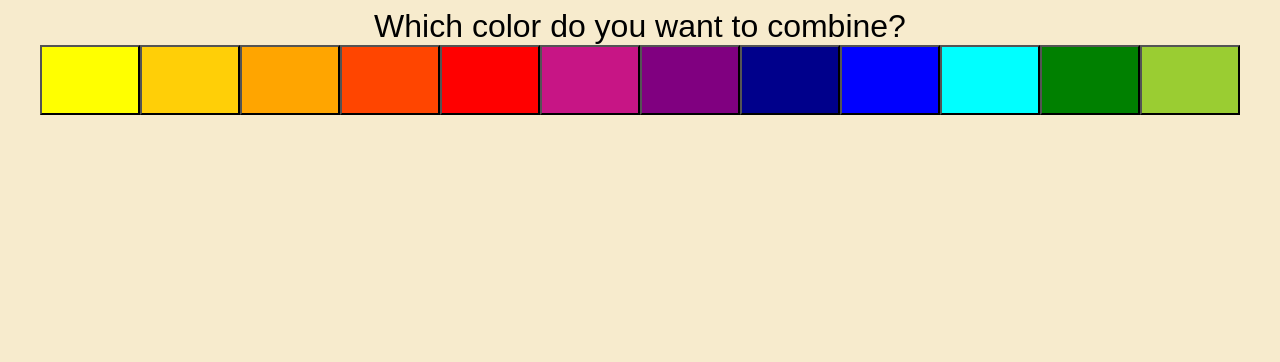
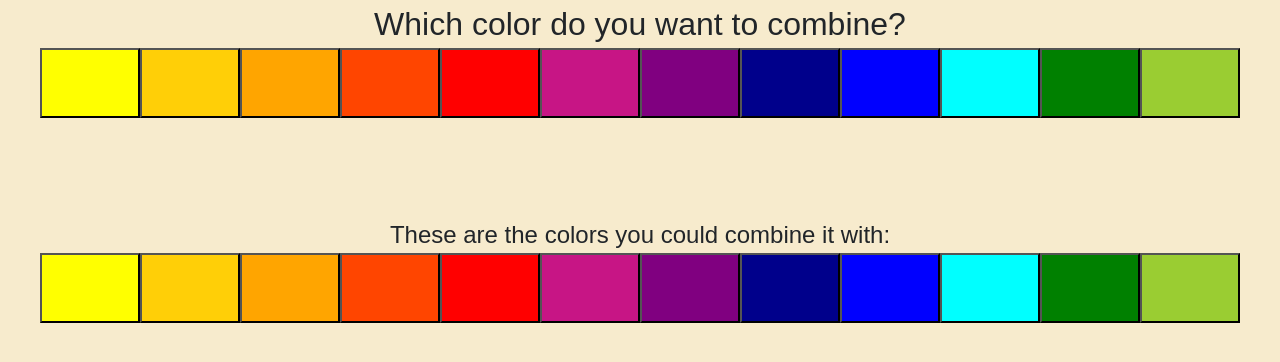
Before and after one commit to Sophia07-fun/fashion-matcher, a plain HTML site: page colorpicker.html in a window 1280 px wide. Drawn offline with nearby package versions, Linux system fonts and the light colour scheme.

Commit message:
Update colorpicker.html

```diff
--- a/colorpicker.html
+++ b/colorpicker.html
@@ -1,5 +1,9 @@
 <!DOCTYPE html>
 <body style="background-color:#f7ebcd">
+  <link rel="stylesheet"
+  href="https://cdn.jsdelivr.net/npm/bootstrap@4.0.0/dist/css/bootstrap.min.css" integrity="sha384-
+  Gn5384xqQ1aoWXA+058RXPxPg6fy4IWvTNh0E263XmFcJlSAwiGgFAW/dAiS6JXm" crossorigin="anonymous">
+
 
   <div align="center">
     <font face="sans-serif" size="6">Which color do you want to combine?</font>
@@ -20,4 +24,25 @@
     <button style="background-color:green; height:70px; width:100px;">
     <button style="background-color:#9ACD32; height:70px; width:100px;">
   </div>
+
+  <div align="center">
+    <br><br><br><br>
+    <font face="sans-serif" size="5">These are the colors you could combine it with:</font>
+  </div>
+
+  <div align="center">
+    <button type="button" style="background-color:yellow; height:70px; width:100px;">
+    <button style="background-color:#FFCF07; height:70px; width:100px;">
+    <button style="background-color:orange; height:70px; width:100px;">
+    <button style="background-color:#FF4500; height:70px; width:100px;">
+    <button style="background-color:red; height:70px; width:100px;">
+    <button style="background-color:#C71585; height:70px; width:100px;">
+    <button style="background-color:purple; height:70px; width:100px;">
+    <button style="background-color:#00008B; height:70px; width:100px;">
+    <button style="background-color:blue; height:70px; width:100px;">
+    <button style="background-color:cyan; height:70px; width:100px;">
+    <button style="background-color:green; height:70px; width:100px;">
+    <button style="background-color:#9ACD32; height:70px; width:100px;">
+  </div>
+
 </body>
```
